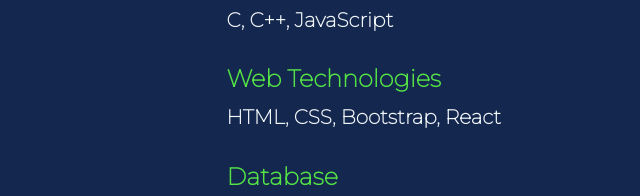
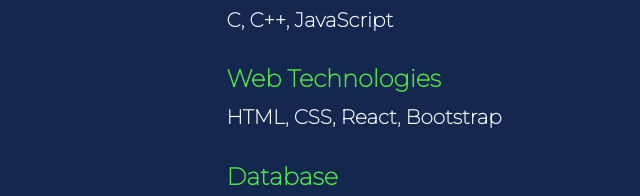
Before and after one commit to varunsharma21/portfolio, a plain HTML site: page index.html in a window 1280 px wide. Shown: the part 1334-1530 px from the top of the page, 506-1146 px from the left. Drawn offline with nearby package versions, Linux system fonts and the light colour scheme; no server answers.

Commit message:
Update index.html

```diff
--- a/index.html
+++ b/index.html
@@ -104,7 +104,7 @@
     <p>C,  C++,  JavaScript</p>
     <br>
     <h4>Web Technologies</h4>
-    <p>HTML, CSS, Bootstrap, React</p>
+    <p>HTML, CSS, React, Bootstrap</p>
     <br>
     <h4>Database</h4>
     <p>MySql</p>
```
